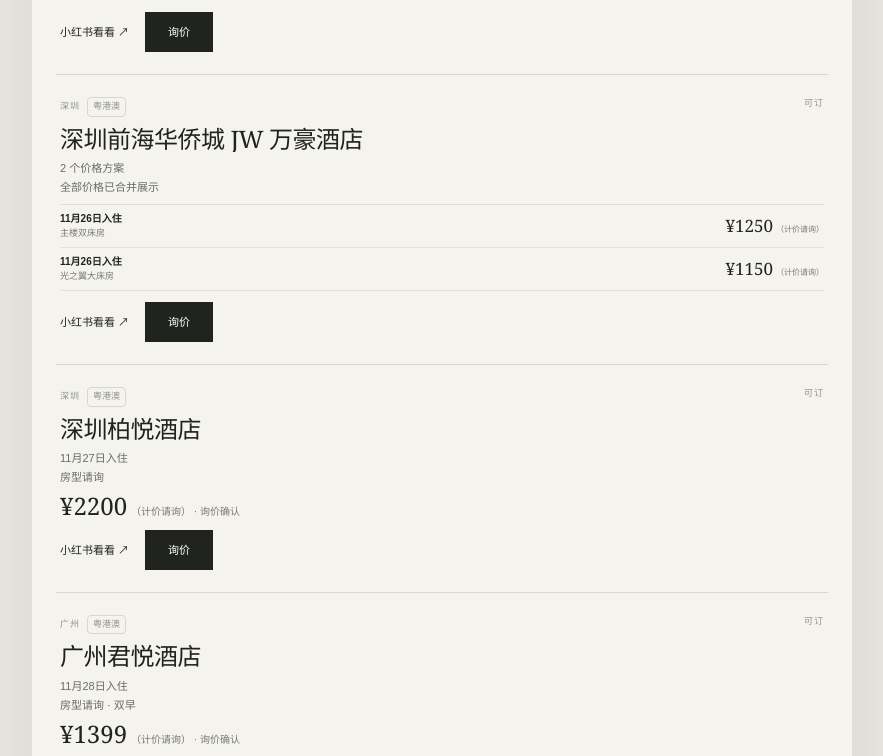
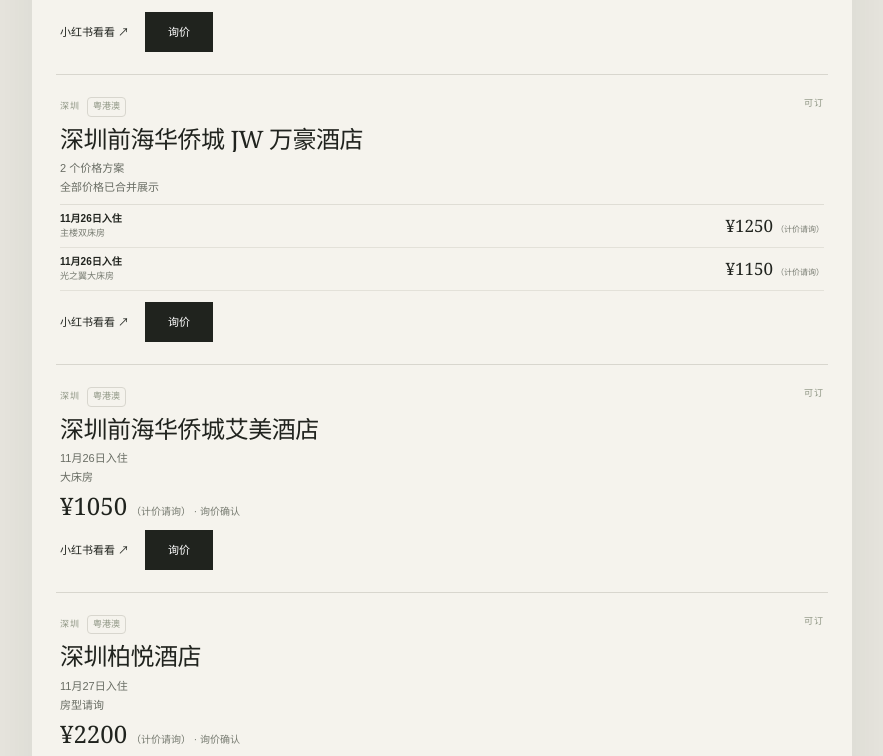
Before and after one commit to rachelzhao1202-blip/voyage-travel, a Next.js app: page / in a window 1280 px wide. Shown: the part 1149-1905 px from the top of the page, without its empty margins (198-1081 px from the left). Built offline with nearby package versions, Linux system fonts and the light colour scheme.

Commit message:
Add confirmed same-day Qianhai Le Meridien hotel offer

```diff
--- a/data/hotels.ts
+++ b/data/hotels.ts
@@ -139,6 +139,21 @@ export const hotelOffers: HotelOffer[] = [
     status: "available",
   },
   {
+    id: "shenzhen-qianhai-le-meridien-20261126",
+    hotel: "深圳前海华侨城艾美酒店",
+    englishName: "LE MÉRIDIEN SHENZHEN, BAO’AN",
+    city: "深圳",
+    cityEnglish: "SHENZHEN",
+    region: "粤港澳",
+    dateLabel: "11月26日入住",
+    expiresOn: "2026-11-26",
+    room: "大床房",
+    price: "1050",
+    priceUnit: "（计价请询）",
+    homepage: true,
+    status: "available",
+  },
+  {
     id: "shenzhen-park-hyatt-20261127",
     hotel: "深圳柏悦酒店",
     englishName: "PARK HYATT SHENZHEN",
```
